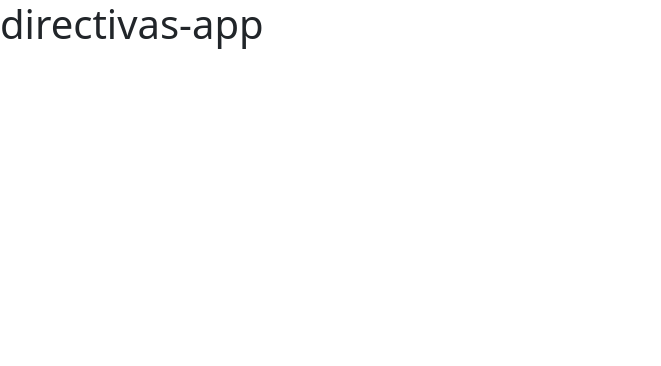
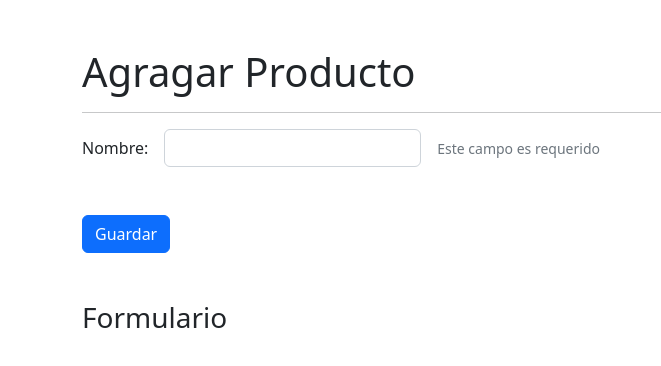
Before and after one commit to EdsonJSF/angular-directivas-app, an Angular app: page /productos/agregar in a window 1280 px wide. Before the commit this address led to /. Shown: the top 366 px of the page, without its empty margins (0-661 px from the left). Built offline with nearby package versions, Linux system fonts and the light colour scheme.

Commit message:
Estructura de la aplicación

```diff
--- a/src/app/app-routing.module.ts
+++ b/src/app/app-routing.module.ts
@@ -1,10 +1,17 @@
 import { NgModule } from '@angular/core';
 import { RouterModule, Routes } from '@angular/router';
 
-const routes: Routes = [];
+const routes: Routes = [
+  {
+    path: 'productos',
+    loadChildren: () =>
+      import('./productos/productos.module').then((m) => m.ProductosModule),
+  },
+  { path: '**', redirectTo: 'productos' },
+];
 
 @NgModule({
   imports: [RouterModule.forRoot(routes)],
-  exports: [RouterModule]
+  exports: [RouterModule],
 })
-export class AppRoutingModule { }
+export class AppRoutingModule {}
--- a/src/app/app.component.html
+++ b/src/app/app.component.html
@@ -1 +1 @@
-<h1>{{ title }}</h1>
+<router-outlet></router-outlet>
--- /dev/null
+++ b/src/app/productos/pages/agregar/agregar.component.html
@@ -0,0 +1,26 @@
+<h1 class="mt-5">Agragar Producto</h1>
+<hr />
+
+<form>
+  <div class="row g-3 align-items-center mb-3">
+    <div class="col-auto">
+      <label class="col-form-label">Nombre:</label>
+    </div>
+
+    <div class="col-auto">
+      <input class="form-control" type="text" />
+    </div>
+
+    <div class="col-auto">
+      <span class="form-text">Este campo es requerido</span>
+    </div>
+  </div>
+
+  <div class="row mt-5">
+    <div class="col">
+      <button class="btn btn-primary">Guardar</button>
+    </div>
+  </div>
+</form>
+
+<h3 class="mt-5">Formulario</h3>
--- /dev/null
+++ b/src/app/productos/pages/agregar/agregar.component.ts
@@ -0,0 +1,16 @@
+import { Component, OnInit } from '@angular/core';
+
+@Component({
+  selector: 'app-agregar',
+  templateUrl: './agregar.component.html',
+  styles: [
+  ]
+})
+export class AgregarComponent implements OnInit {
+
+  constructor() { }
+
+  ngOnInit(): void {
+  }
+
+}
--- a/src/index.html
+++ b/src/index.html
@@ -8,7 +8,7 @@
   <link rel="icon" type="image/x-icon" href="favicon.ico">
   <link href="https://cdn.jsdelivr.net/npm/bootstrap@5.2.3/dist/css/bootstrap.min.css" rel="stylesheet" integrity="sha384-rbsA2VBKQhggwzxH7pPCaAqO46MgnOM80zW1RWuH61DGLwZJEdK2Kadq2F9CUG65" crossorigin="anonymous">
 </head>
-<body>
+<body class="container">
   <app-root></app-root>
 </body>
 </html>
```
Also changed, not shown: src/app/app.module.ts (+6 -9 lines), src/app/productos/productos-routing.module.ts (added, +20 -0 lines), src/app/productos/productos.module.ts (added, +17 -0 lines), src/app/shared/shared.module.ts (added, +12 -0 lines).
